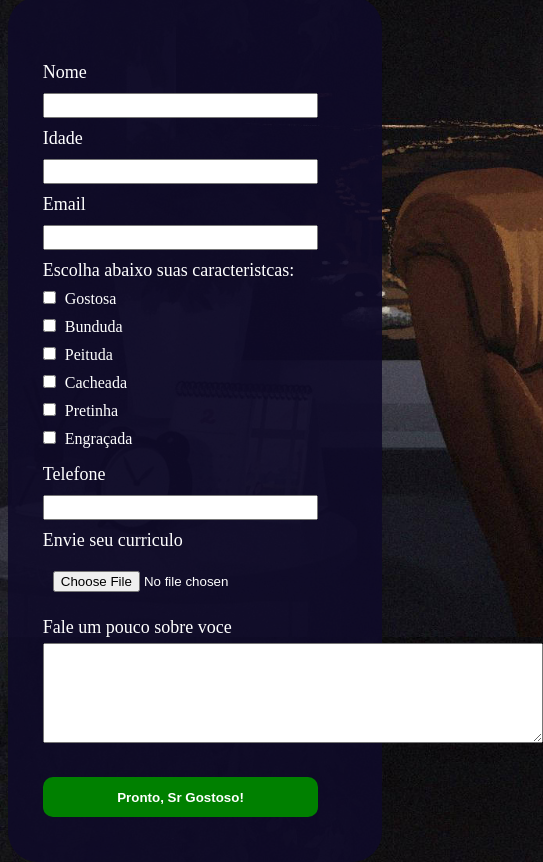
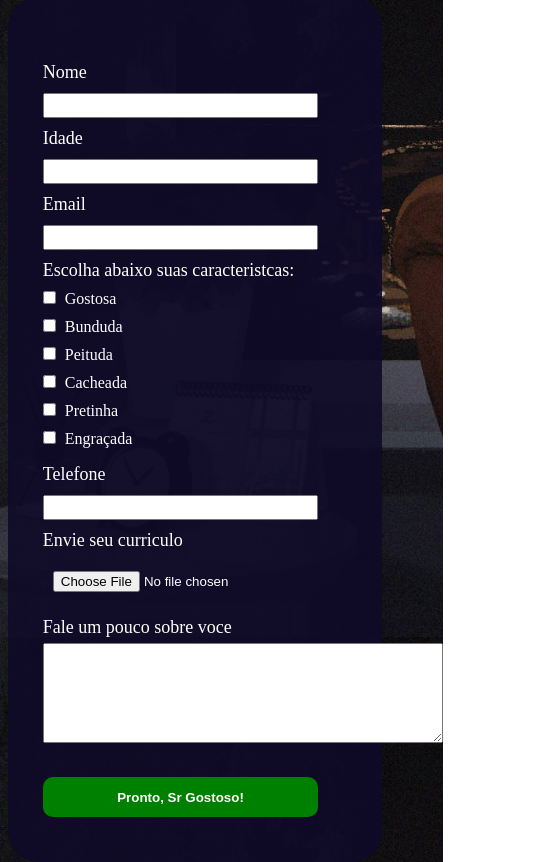
Before and after one commit to MarinhoRapha/teste2, a plain HTML site: page index.html in a window 390 px wide. Shown: the part 207-1069 px from the top of the page, 543 px wide, since content can reach past the window. Drawn offline with Linux system fonts and the light colour scheme.

Commit message:
Add files via upload

```diff
--- a/styles/style.css
+++ b/styles/style.css
@@ -130,10 +130,10 @@ form input[type=submit]{
 
 @media screen and (max-width: 600px){
 	.form-w textarea{
-	max-width: 200px;
-	width: 80%;
-	min-height: 100px;
-	max-height: 100px;
+	width: 70%;
+	min-width: 400px;
+	min-height: 100%;
+	height: 100px;
 	padding: 10px;
 	}
 
```
